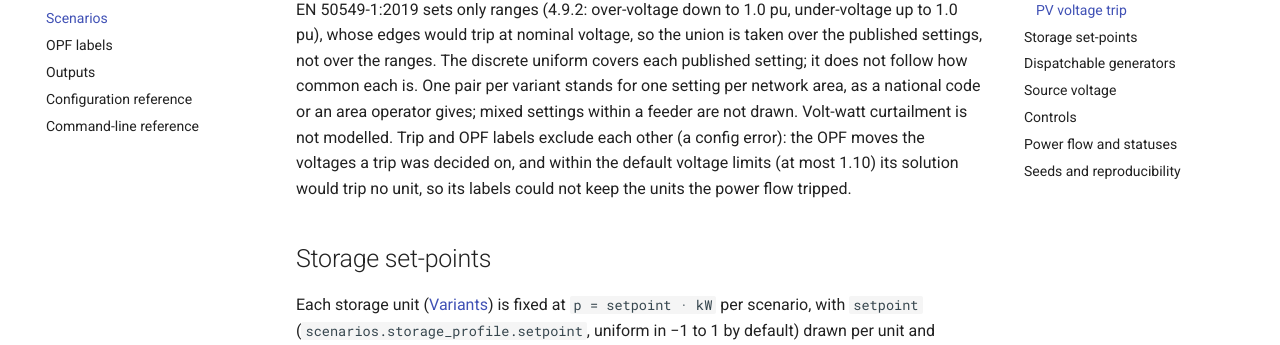
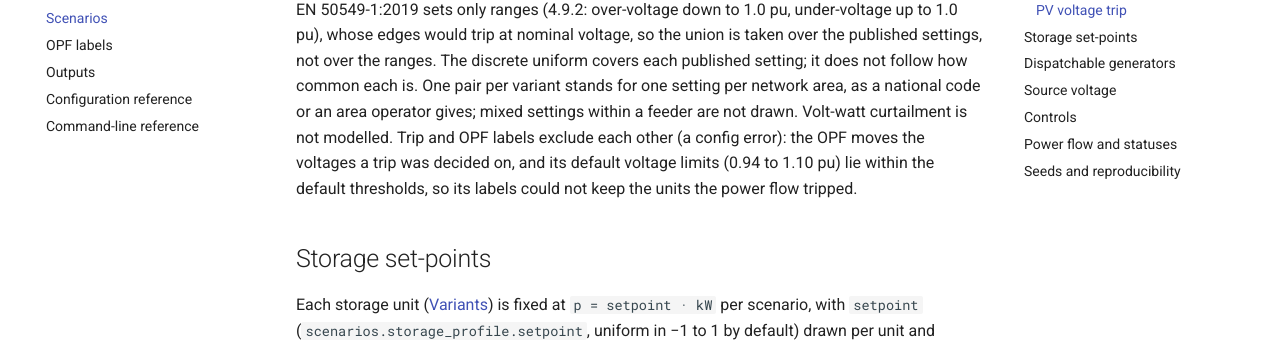
Before and after one commit to gridfm/gridfm-datakit-distr, an MkDocs documentation site: the page built from docs/manual/scenarios.md, in a window 1280 px wide and 900 px high, scrolled down 7525 px. Shown: the part 260-605 px from the top of the window. Built offline with MkDocs 1.6.1 and Material for MkDocs 9.7.7, drawn with Linux system fonts in a browser that asks for light colours; comment, search, counter and statistics services are not loaded.

Commit message:
docs: state the OPF limits against the trip thresholds without overclaiming
Signed-off-by: cardef <carmine.dellefemine@gmail.com>

```diff
--- a/docs/manual/scenarios.md
+++ b/docs/manual/scenarios.md
@@ -289,8 +289,8 @@ settings, not over the ranges. The discrete uniform covers each published settin
 follow how common each is. One pair per variant stands for one setting per network area, as a
 national code or an area operator gives; mixed settings within a feeder are not drawn. Volt-watt
 curtailment is not modelled. Trip and OPF labels exclude each other (a config error): the OPF moves
-the voltages a trip was decided on, and within the default voltage limits (at most 1.10) its
-solution would trip no unit, so its labels could not keep the units the power flow tripped.
+the voltages a trip was decided on, and its default voltage limits (0.94 to 1.10 pu) lie within the
+default thresholds, so its labels could not keep the units the power flow tripped.
 
 ## Storage set-points
 
```
